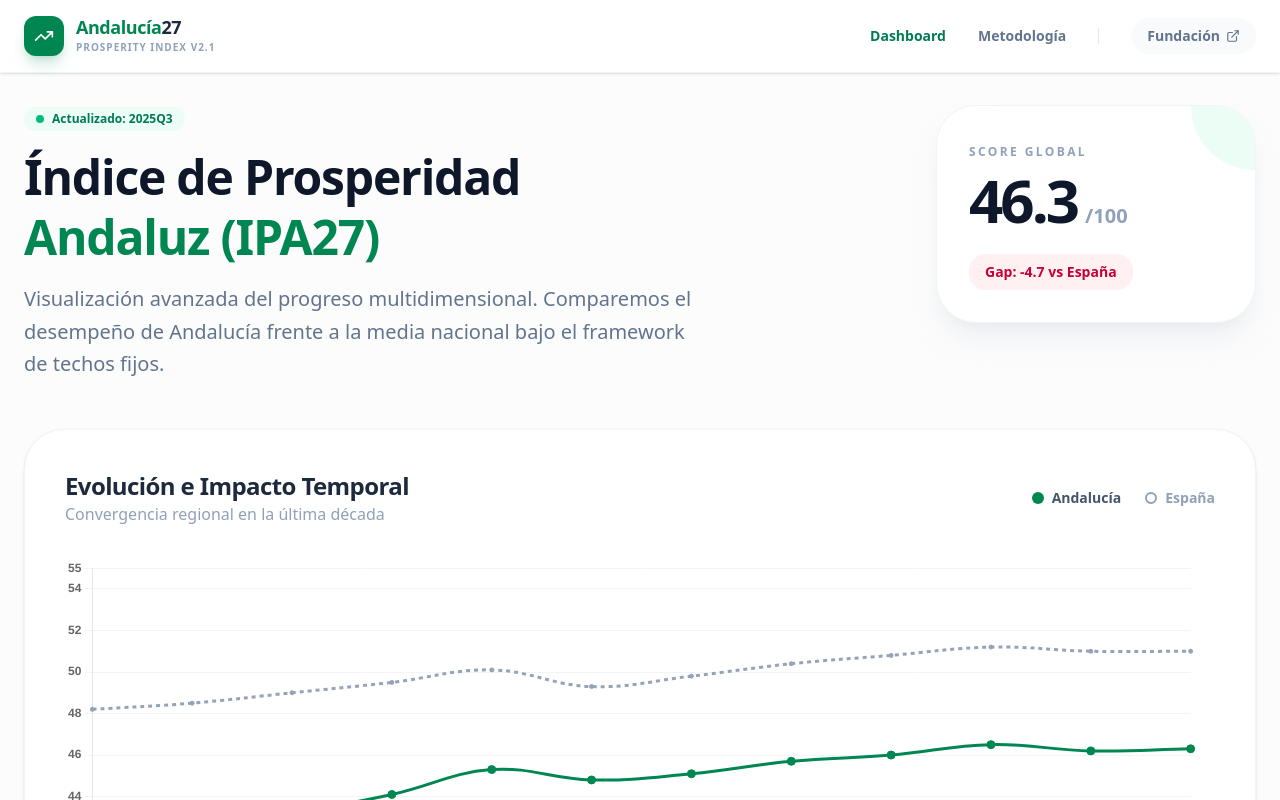
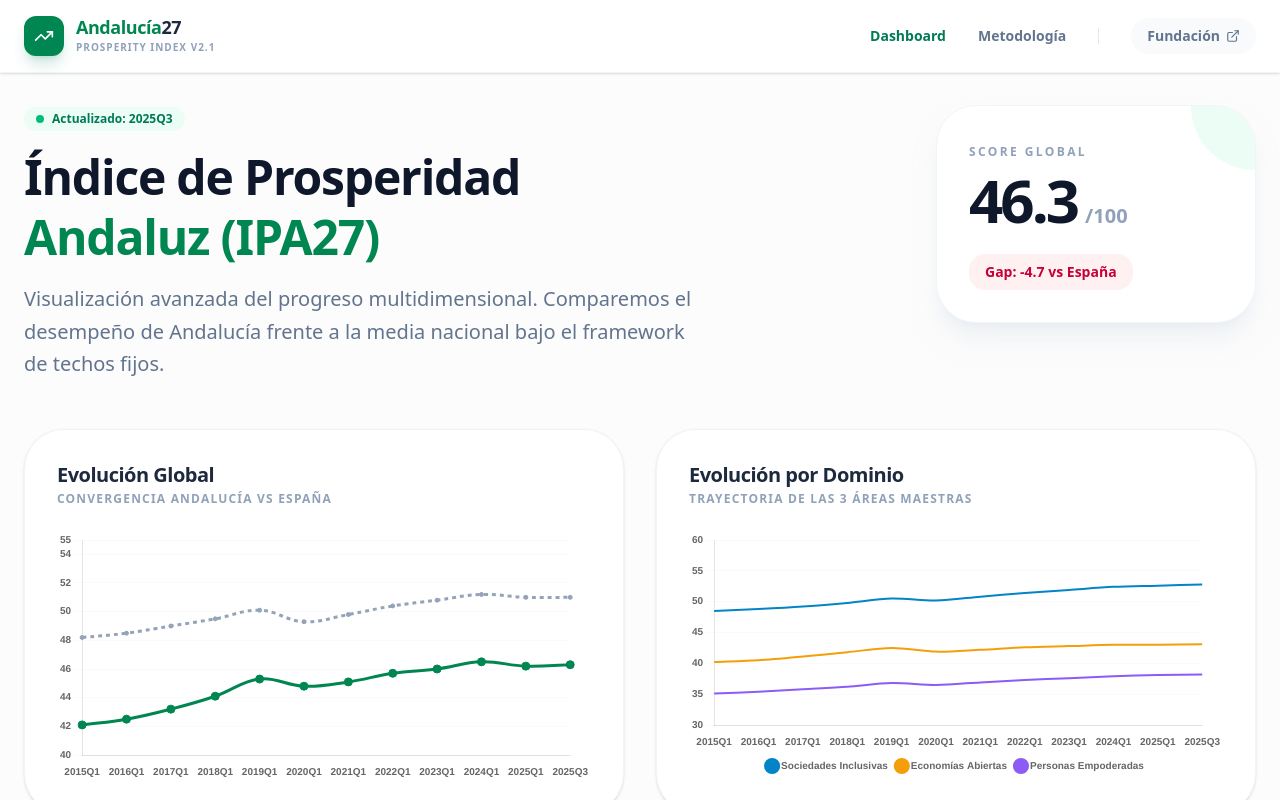
Before and after one commit to mhidper/IPA27_project, a React (Vite) app in the folder dashboard/: page / in a window 1280 px wide. Shown: the top 800 px of the page. Built offline with nearby package versions, Linux system fonts and the light colour scheme.

Commit message:
UI: Added Domain Evolution chart and rearranged historical section

```diff
--- a/dashboard/public/data/dashboard_data.json
+++ b/dashboard/public/data/dashboard_data.json
@@ -126,7 +126,51 @@
             51.2,
             51.0,
             51.0
-        ]
+        ],
+        "and_dominios": {
+            "Sociedades Inclusivas": [
+                48.5,
+                48.8,
+                49.2,
+                49.8,
+                50.5,
+                50.2,
+                50.8,
+                51.4,
+                51.9,
+                52.4,
+                52.6,
+                52.8
+            ],
+            "Economías Abiertas": [
+                40.2,
+                40.5,
+                41.1,
+                41.8,
+                42.5,
+                41.9,
+                42.2,
+                42.6,
+                42.8,
+                43.0,
+                43.0,
+                43.1
+            ],
+            "Personas Empoderadas": [
+                35.1,
+                35.4,
+                35.8,
+                36.2,
+                36.8,
+                36.5,
+                36.9,
+                37.3,
+                37.6,
+                37.9,
+                38.1,
+                38.2
+            ]
+        }
     },
     "current": {
         "periodo": "2025Q3",
--- a/dashboard/src/App.jsx
+++ b/dashboard/src/App.jsx
@@ -137,6 +137,40 @@ const Dashboard = () => {
     ],
   };
 
+  // Datos para Histórico Dominios
+  const lineDataDominios = {
+    labels: evolution.labels,
+    datasets: [
+      {
+        label: 'Sociedades Inclusivas',
+        data: evolution.and_dominios?.['Sociedades Inclusivas'] || [],
+        borderColor: '#0284c7', // Sky 600
+        backgroundColor: '#0284c7',
+        tension: 0.3,
+        pointRadius: 0,
+        borderWidth: 2,
+      },
+      {
+        label: 'Economías Abiertas',
+        data: evolution.and_dominios?.['Economías Abiertas'] || [],
+        borderColor: '#f59e0b', // Amber 500
+        backgroundColor: '#f59e0b',
+        tension: 0.3,
+        pointRadius: 0,
+        borderWidth: 2,
+      },
+      {
+        label: 'Personas Empoderadas',
+        data: evolution.and_dominios?.['Personas Empoderadas'] || [],
+        borderColor: '#8b5cf6', // Violet 500
+        backgroundColor: '#8b5cf6',
+        tension: 0.3,
+        pointRadius: 0,
+        borderWidth: 2,
+      },
+    ],
+  };
+
   // Brechas por Dominio
   const dominiosKeys = Object.keys(current.and.dominios);
   const barData = {
@@ -211,19 +245,13 @@ const Dashboard = () => {
         {/* Charts Grid */}
         <div className="grid grid-cols-1 lg:grid-cols-12 gap-8">
 
-          {/* Evolución Histórica */}
-          <div className="lg:col-span-12 bg-white border border-slate-100 rounded-[2.5rem] p-10 shadow-sm">
-            <div className="flex flex-col md:flex-row justify-between items-start md:items-center gap-4 mb-8">
-              <div>
-                <h2 className="text-2xl font-black text-slate-800 tracking-tight">Evolución e Impacto Temporal</h2>
-                <p className="text-slate-400 font-medium">Convergencia regional en la última década</p>
-              </div>
-              <div className="flex items-center gap-6">
-                <div className="flex items-center gap-2"><div className="w-3 h-3 rounded-full bg-[#008751]"></div> <span className="text-sm font-bold text-slate-600">Andalucía</span></div>
-                <div className="flex items-center gap-2"><div className="w-3 h-3 border-2 border-slate-400 rounded-full"></div> <span className="text-sm font-bold text-slate-400">España</span></div>
-              </div>
+          {/* Evolución Histórica Global */}
+          <div className="lg:col-span-6 bg-white border border-slate-100 rounded-[2.5rem] p-8 shadow-sm">
+            <div className="mb-6">
+              <h2 className="text-xl font-black text-slate-800 tracking-tight leading-tight">Evolución Global</h2>
+              <p className="text-xs text-slate-400 font-bold uppercase tracking-widest mt-1">Convergencia Andalucía vs España</p>
             </div>
-            <div className="h-[350px]">
+            <div className="h-[250px]">
               <Line
                 data={lineData}
                 options={{
@@ -231,8 +259,36 @@ const Dashboard = () => {
                   maintainAspectRatio: false,
                   plugins: { legend: { display: false } },
                   scales: {
-                    y: { min: 40, max: 55, grid: { color: '#f1f5f9' }, ticks: { font: { weight: 'bold' } } },
-                    x: { grid: { display: false }, ticks: { font: { weight: 'bold' } } }
+                    y: { min: 40, max: 55, grid: { color: '#f8fafc' }, ticks: { font: { weight: 'bold', size: 10 } } },
+                    x: { grid: { display: false }, ticks: { font: { weight: 'bold', size: 10 } } }
+                  }
+                }}
+              />
+            </div>
+          </div>
+
+          {/* Evolución Histórica por Dominio */}
+          <div className="lg:col-span-6 bg-white border border-slate-100 rounded-[2.5rem] p-8 shadow-sm">
+            <div className="mb-6">
+              <h2 className="text-xl font-black text-slate-800 tracking-tight leading-tight">Evolución por Dominio</h2>
+              <p className="text-xs text-slate-400 font-bold uppercase tracking-widest mt-1">Trayectoria de las 3 áreas maestras</p>
+            </div>
+            <div className="h-[250px]">
+              <Line
+                data={lineDataDominios}
+                options={{
+                  responsive: true,
+                  maintainAspectRatio: false,
+                  plugins: {
+                    legend: {
+                      display: true,
+                      position: 'bottom',
+                      labels: { boxWidth: 8, usePointStyle: true, font: { size: 10, weight: 'bold' } }
+                    }
+                  },
+                  scales: {
+                    y: { min: 30, max: 60, grid: { color: '#f8fafc' }, ticks: { font: { weight: 'bold', size: 10 } } },
+                    x: { grid: { display: false }, ticks: { font: { weight: 'bold', size: 10 } } }
                   }
                 }}
               />
```
